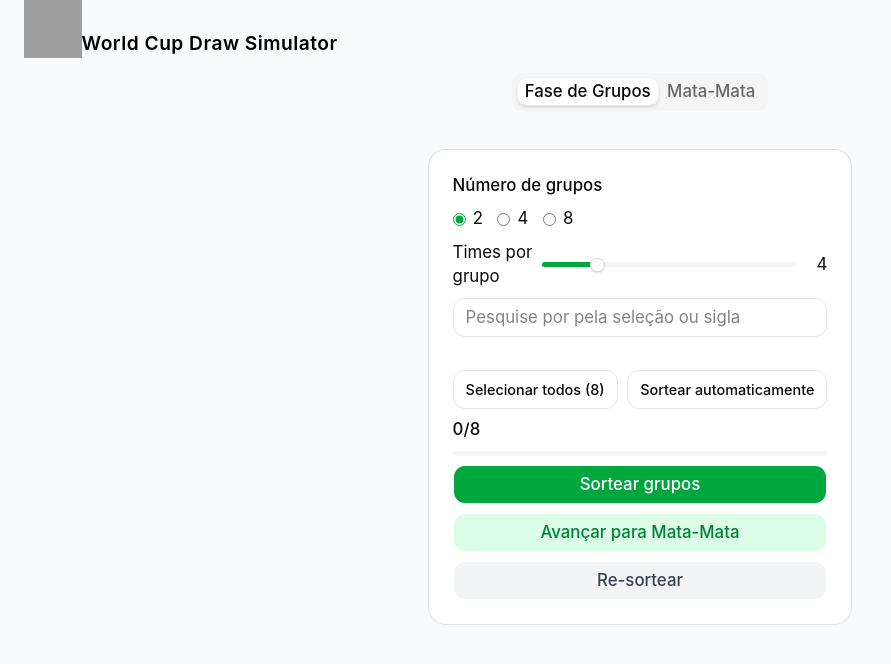
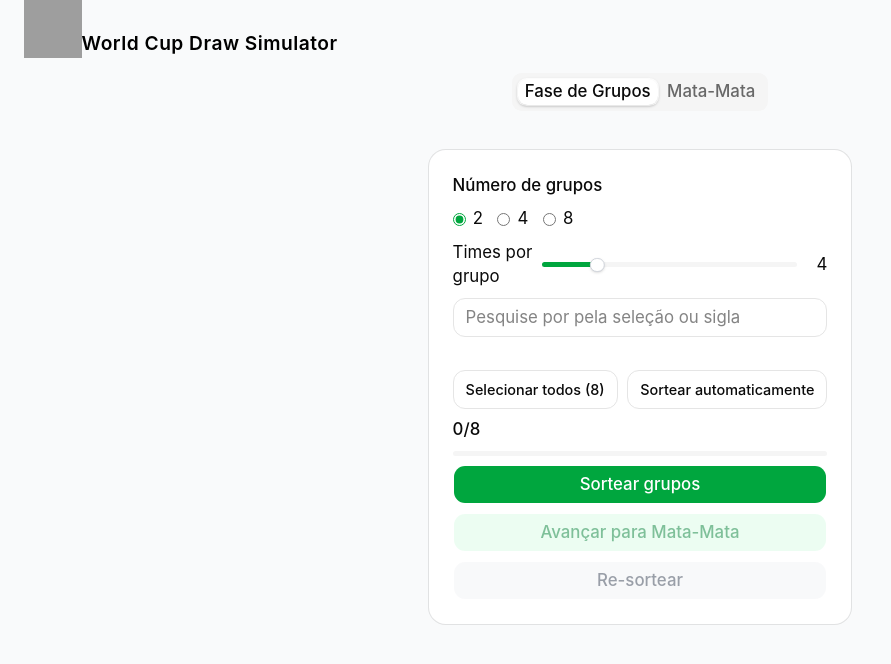
Before and after one commit to JulianQueiroz/world_cup_draw_simulator, a Next.js app: page /home in a window 1280 px wide. Shown: the top 664 px of the page, without its empty margins (0-891 px from the left). Built offline with nearby package versions, Linux system fonts and the light colour scheme; grey boxes are pictures that could not be loaded.

Commit message:
refactor: improve selection logic in Menu and enhance TeamSelection component

```diff
--- a/src/components/Menu/index.tsx
+++ b/src/components/Menu/index.tsx
@@ -35,12 +35,13 @@ const Menu = ({ setActiveTab }: Props) => {
   const [selectedTeams, setSelectedTeams] = useState<Team[]>([]);
   const [error, setError] = useState<string | null>(null);
   const [isHydrated, setIsHydrated] = useState(false);
+  const selectedCount = selectedTeams.length;
 
   const totalGroups = groupsCount;
   const totalTeamsPerGroup = teamsPerGroup;
   const maxTeams = Math.min(totalGroups * totalTeamsPerGroup, MAX_TEAMS);
   const maxTeamsPerGroup = Math.floor(MAX_TEAMS / totalGroups);
-  const selectedCount = selectedTeams.length;
+  const isSelectionComplete = selectedCount === maxTeams;
 
   useEffect(() => {
     const savedSettings = drawRepository.loadSettings();
@@ -118,12 +119,7 @@ const Menu = ({ setActiveTab }: Props) => {
 
   return (
     <Card className="mx-auto flex w-full max-w-sm flex-col gap-2 p-5">
-      <RadioGroup
-        title="Número de grupos"
-        value={groupsCount}
-        onChange={(val) => setGroupsCount(val)}
-        options={[2, 4, 8]}
-      />
+      <RadioGroup title="Número de grupos" value={groupsCount} onChange={(val) => setGroupsCount(val)} options={[2, 4, 8]} />
 
       <SliderComponent
         title="Times por grupo"
@@ -150,10 +146,10 @@ const Menu = ({ setActiveTab }: Props) => {
       <Button className="bg-green-600 hover:bg-green-700 text-white" onClick={handleDrawGroups}>
         Sortear grupos
       </Button>
-      <Button className="bg-green-100 text-green-700 hover:bg-green-200" onClick={handleAdvanceToKnockout}>
+      <Button className="bg-green-100 text-green-700 hover:bg-green-200" onClick={handleAdvanceToKnockout} disabled={!isSelectionComplete}>
         Avançar para Mata-Mata
       </Button>
-      <Button className="bg-gray-100 text-gray-700" onClick={handleDrawGroups}>
+      <Button className="bg-gray-100 text-gray-700" onClick={handleDrawGroups} disabled={!isSelectionComplete}>
         Re-sortear
       </Button>
     </Card>
--- a/src/components/TeamSelection/index.tsx
+++ b/src/components/TeamSelection/index.tsx
@@ -16,7 +16,11 @@ const TeamSelection = ({ selectedTeams, setSelectedTeams, maxTeams }: Props) =>
   return (
     <>
       <ComboboxComponent selectedTeams={selectedTeams} setSelectedTeams={setSelectedTeams} maxTeams={maxTeams} />
-
+      {selectedTeams.length > 0 && (
+        <button onClick={() => setSelectedTeams([])} className="mt-1 text-xs text-gray-400 hover:text-gray-300 transition-colors self-end">
+          Desmarcar todos
+        </button>
+      )}
       <div className="mt-3 flex flex-wrap gap-2">
         {selectedTeams.map((team) => (
           <Badge
```
